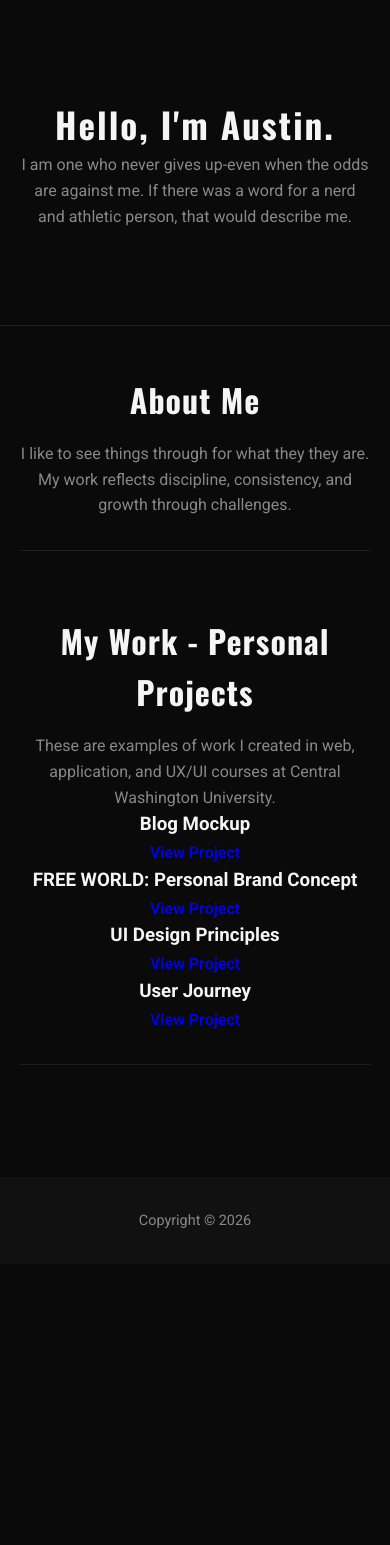
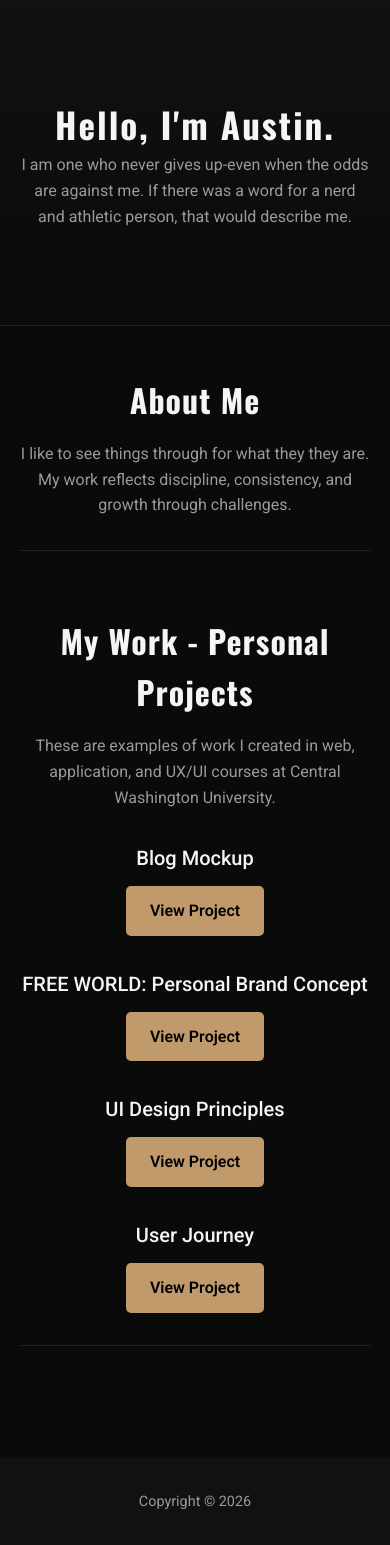
Before and after one commit to AustinJones01/Portfolio, a plain HTML site: page index.html in a window 390 px wide. Before the commit the page ends 1264 px from the top, so only its background shows below. Drawn offline with nearby package versions, Linux system fonts and the light colour scheme; files that its build step writes are made by us from their sources.

Commit message:
Pushing Finalized Styles for portfolio.
Pushed finalized style.css for portfolio.

```diff
--- a/css/styles.css
+++ /dev/null
@@ -1,148 +0,0 @@
-/* Importing Fonts */
-@import url('https://fonts.googleapis.com/css2?family=Oswald:wght@200..700&display=swap');
-@import url('https://fonts.googleapis.com/css2?family=Roboto:ital,wght@0,100..900;1,100..900&display=swap');
-
-*,
-*::before,
-*::after {
-    box-sizing: border-box;
-    padding: 0;
-    margin: 0;
-}
-
-:root {
-    --bg-main: #0a0a0a;
-    --bg-secondary: #111111;
-    --accent: #c19a6b;
-    --text-main: #f5f5f5;
-    --text-muted: #888;
-    --border: #1f1f1f;
-}
-
-body {
-    font-family: 'Roboto', sans-serif;
-    line-height: 1.6;
-    background-color: var(--bg-main);
-    color: var(--text-main);
-}
-
-.container {
-    width: 90%;
-    max-width: 1100px;
-    margin: 0 auto;
-}
-
-header {
-    background: linear-gradient(rgba (0,0,0,0.7), rgba(0,0,0,0.7)),
-    color: var(--text-main);
-    padding: 6rem 0;
-    text-align: center;
-    border-bottom: 1px solid var(--border);
-}
-
-header img {
-    max-width: 100%;
-    height: auto;
-    margin: 15px;
-}
-
-header h1 {
-    font-family: 'Oswald', sans-serif;
-    font-size: 3.5rem;
-    letter-spacing: 2px;
-}
-
-nav {
-    background: rgba(10,10,10,0.9);
-    backdrop-filter: blur(10px);
-    padding: 1rem;
-    border-bottom: 1px solid var(--border);
-    position: sticky;
-    top: 0;
-    z-index: 1000;
-}
-
-nav ul {
-    list-style: none;
-    display: flex;
-    justify-content: center;
-    gap: 2rem;
-}
-
-nav a {
-    color: var(--text-main);
-    text-decoration: none;
-    font-weight: 500;
-    transition: 0.3s ease;
-}
-
-nav a :hover {
-    color: var(--accent)
-}
-
-main {
-    padding: 5rem 0;
-    text-align: center;
-}
-
-section {
-    margin-bottom: 4rem;
-    padding-bottom: 2rem;
-    border-bottom: 1px solid var(--border);
-}
-
-h2 {
-    font-family: 'Oswald', sans-serif;
-    font-size: 2rem;
-    margin-bottom: 1rem;
-    letter-spacing: 1px;
-}
-
-p {
-    color: var(--text-muted);
-}
-
-.btn {
-    display: inline-block;
-    padding: 0.75rem 1.5 rem;
-    background: var(--accent)
-    color: #000;
-    border-radius: 5px;
-    text-decoration: none;
-    font-weight: 600;
-    transition: 0.3s ease;
-
-}
-
-.btn:hover {
-    background: #fff;
-    color: #000;
-}
-
-footer {
-    background: var(--bg-secondary);
-    color: var(--text-muted);
-    text-align: center;
-    padding: 2rem 0;
-    font-size: 0.9rem;
-}
-
-html {
-    scroll-behavior: smooth;
-}
-
-@media (max-width: 768px) {
-    nav ul {
-        flex-direction: column;
-        align-items: center;
-}
-    header h1 {
-        font-size: 2.2rem;
-}
-
-    main {
-        padding: 3rem 0;
-
-}
-
-}
--- a/index.html
+++ b/index.html
@@ -3,7 +3,7 @@
   <head>
     <meta charset="utf-8">
     <meta name="viewport" content="width=device-width, initial-scale=1.0">
-    <link href= "../jonesa/css/styles.css" rel="stylesheet">
+    <link href= "style.css" rel="stylesheet">
     <title>Austin Jones | Portfolio</title>
   <head>
 
--- /dev/null
+++ b/style.css
@@ -0,0 +1,178 @@
+/* ---------- Fonts ---------- */
+@import url('https://fonts.googleapis.com/css2?family=Oswald:wght@200..700&family=Roboto:ital,wght@0,100..900;1,100..900&display=swap');
+
+/* ---------- Design tokens ---------- */
+:root {
+  --bg-main: #0a0a0a;
+  --bg-secondary: #111111;
+  --accent: #c19a6b;
+  --text-main: #f5f5f5;
+  --text-muted: #9a9a9a;
+  --border: #1f1f1f;
+
+  --font-display: 'Oswald', sans-serif;
+  --font-body: 'Roboto', sans-serif;
+}
+
+/* ---------- Reset and base ---------- */
+*,
+*::before,
+*::after {
+  box-sizing: border-box;
+  margin: 0;
+  padding: 0;
+}
+
+html {
+  scroll-behavior: smooth;
+}
+
+body {
+  background-color: var(--bg-main);
+  color: var(--text-main);
+  font-family: var(--font-body);
+  line-height: 1.6;
+}
+
+.container {
+  width: 90%;
+  max-width: 1100px;
+  margin: 0 auto;
+}
+
+a:focus-visible {
+  outline: 2px solid var(--accent);
+  outline-offset: 4px;
+}
+
+/* ---------- Header ---------- */
+header {
+  padding: 6rem 0;
+  background: linear-gradient(180deg, var(--bg-secondary), var(--bg-main));
+  border-bottom: 1px solid var(--border);
+  text-align: center;
+}
+
+header img {
+  max-width: 100%;
+  height: auto;
+  margin: 15px;
+}
+
+header h1 {
+  font-family: var(--font-display);
+  font-size: 3.5rem;
+  letter-spacing: 2px;
+}
+
+/* ---------- Navigation ---------- */
+nav {
+  position: sticky;
+  top: 0;
+  z-index: 1000;
+  padding: 1rem;
+  background: rgba(10, 10, 10, 0.9);
+  backdrop-filter: blur(10px);
+  border-bottom: 1px solid var(--border);
+}
+
+nav ul {
+  display: flex;
+  justify-content: center;
+  gap: 2rem;
+  list-style: none;
+}
+
+nav a {
+  color: var(--text-main);
+  font-weight: 500;
+  text-decoration: none;
+  transition: color 0.3s ease;
+}
+
+nav a:hover {
+  color: var(--accent);
+}
+
+/* ---------- Main content ---------- */
+main {
+  padding: 5rem 0;
+  text-align: center;
+}
+
+section {
+  margin-bottom: 4rem;
+  padding-bottom: 2rem;
+  border-bottom: 1px solid var(--border);
+}
+
+h2 {
+  margin-bottom: 1rem;
+  font-family: var(--font-display);
+  font-size: 2rem;
+  letter-spacing: 1px;
+}
+
+h3 {
+  margin-top: 2rem;
+  margin-bottom: 0.75rem;
+  font-size: 1.25rem;
+  font-weight: 500;
+}
+
+p {
+  color: var(--text-muted);
+}
+
+/* ---------- Buttons ---------- */
+.btn {
+  display: inline-block;
+  padding: 0.75rem 1.5rem;
+  background: var(--accent);
+  border-radius: 5px;
+  color: #000;
+  font-weight: 600;
+  text-decoration: none;
+  transition: background 0.3s ease, color 0.3s ease;
+}
+
+.btn:hover {
+  background: #fff;
+  color: #000;
+}
+
+/* ---------- Footer ---------- */
+footer {
+  padding: 2rem 0;
+  background: var(--bg-secondary);
+  color: var(--text-muted);
+  font-size: 0.9rem;
+  text-align: center;
+}
+
+/* ---------- Responsive ---------- */
+@media (max-width: 768px) {
+  header h1 {
+    font-size: 2.2rem;
+  }
+
+  nav ul {
+    flex-direction: column;
+    align-items: center;
+    gap: 1rem;
+  }
+
+  main {
+    padding: 3rem 0;
+  }
+}
+
+@media (prefers-reduced-motion: reduce) {
+  html {
+    scroll-behavior: auto;
+  }
+
+  * {
+    transition: none !important;
+  }
+}
```
